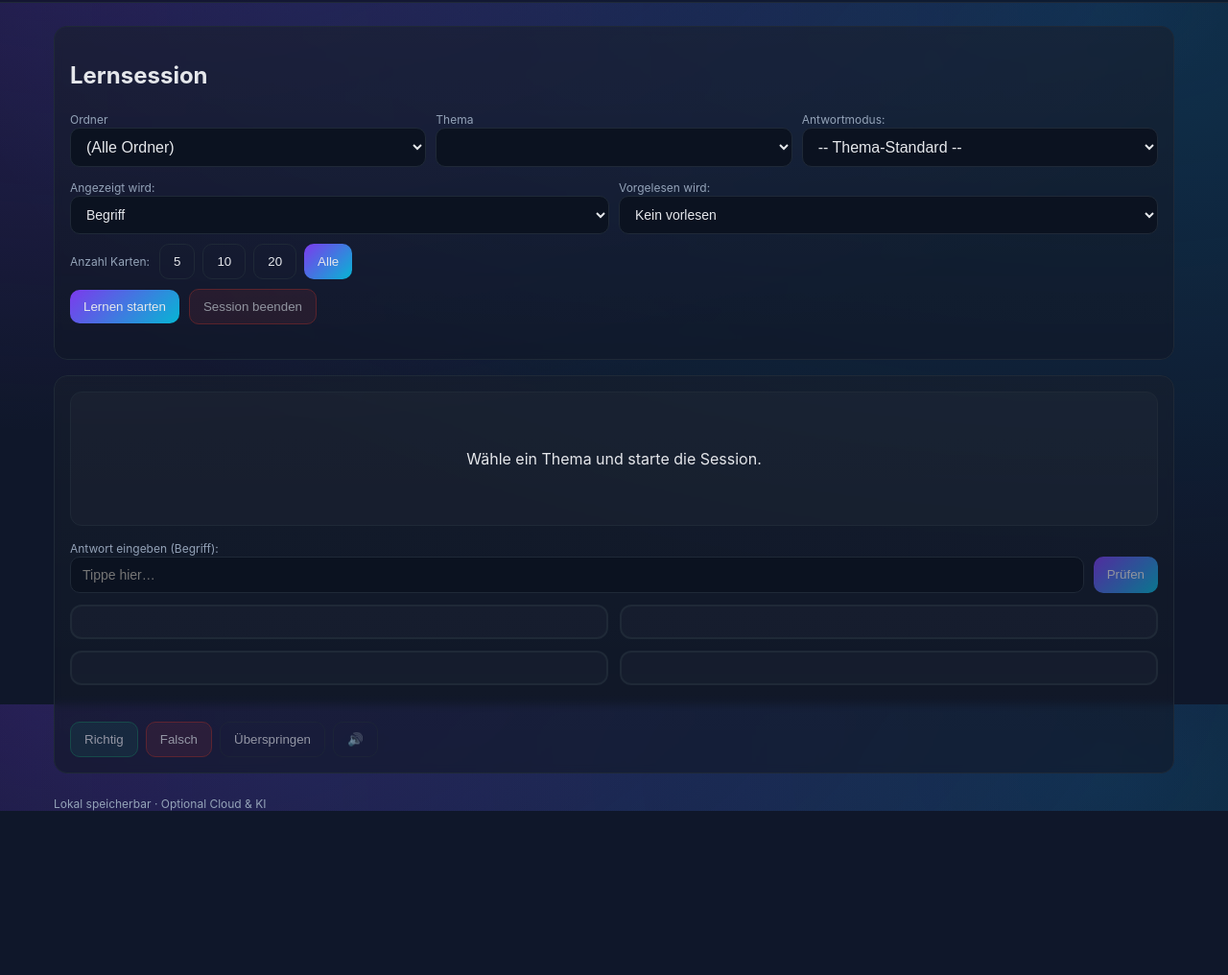
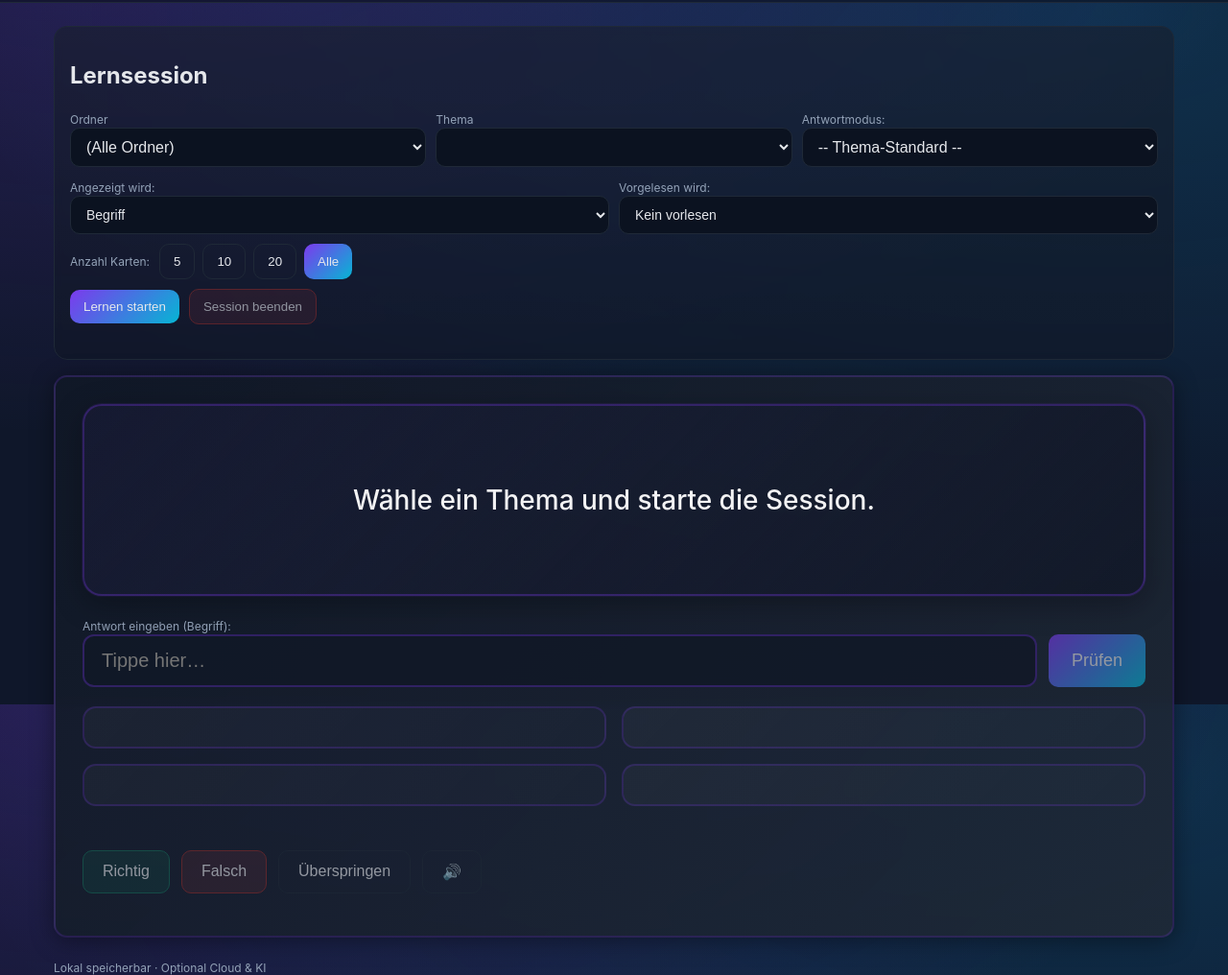
Before and after one commit to kranege1/LernKarten, a website: page index.html in a window 1280 px wide. Shown: the part 66-1082 px from the top of the page at 96% size. Before the commit the page ends 911 px from the top, so only its background shows below. Drawn offline with nearby package versions, Linux system fonts and the light colour scheme; no server answers.

Commit message:
Improve learn area UI with larger fonts and better card styling

```diff
--- a/styles.css
+++ b/styles.css
@@ -77,6 +77,15 @@ body {
   box-sizing: border-box;
 }
 .card.large { grid-column: span 2; }
+
+/* Learn area card gets special styling */
+#learn-area {
+  padding: 28px;
+  background: linear-gradient(135deg, rgba(17,24,39,0.95) 0%, rgba(31,41,55,0.9) 100%);
+  border: 2px solid rgba(124,58,237,0.2);
+  box-shadow: 0 4px 24px rgba(0,0,0,0.4);
+}
+
 .header-row { display:flex; align-items:center; justify-content: space-between; gap: 12px; }
 
 .row { display: flex; align-items: center; gap: 10px; margin: 10px 0; }
@@ -157,34 +166,87 @@ button:disabled { opacity: 0.6; cursor: not-allowed; }
 .switch { display:flex; align-items:center; gap: 8px; }
 
 /* Learn area */
-.prompt { min-height: 140px; background: rgba(255,255,255,0.02); border: 1px solid var(--border); border-radius: 12px; display: grid; place-items: center; padding: 16px; position: relative; overflow: visible; }
-.prompt-text { font-size: 16px; line-height: 1.4; text-align: center; }
+.prompt {
+  min-height: 200px;
+  background: linear-gradient(135deg, rgba(124,58,237,0.05) 0%, rgba(17,24,39,0.8) 100%);
+  border: 2px solid rgba(124,58,237,0.3);
+  border-radius: 20px;
+  display: grid;
+  place-items: center;
+  padding: 32px;
+  position: relative;
+  overflow: visible;
+  box-shadow: 0 8px 32px rgba(0,0,0,0.3), 0 0 0 1px rgba(124,58,237,0.1);
+  transition: all 0.3s ease;
+}
+.prompt:hover {
+  box-shadow: 0 12px 48px rgba(124,58,237,0.2), 0 0 0 1px rgba(124,58,237,0.2);
+  transform: translateY(-2px);
+}
+.prompt-text {
+  font-size: 28px;
+  line-height: 1.5;
+  text-align: center;
+  font-weight: 500;
+  color: rgba(255,255,255,0.95);
+}
 .prompt-image { max-width: 100%; max-height: 240px; border-radius: 10px; display: block; }
-.answer-area { margin-top: 12px; }
-.answer-row { display: flex; gap: 10px; }
-.feedback { min-height: 24px; margin-top: 6px; }
-.actions { display:flex; gap: 8px; margin-top: 8px; }
+.answer-area { margin-top: 20px; }
+.answer-row { display: flex; gap: 12px; }
+.answer-row input {
+  font-size: 20px;
+  padding: 14px 18px;
+  border-radius: 12px;
+  border: 2px solid rgba(124,58,237,0.3);
+  background: rgba(17,24,39,0.8);
+  transition: all 0.2s;
+}
+.answer-row input:focus {
+  border-color: var(--primary);
+  box-shadow: 0 0 0 3px rgba(124,58,237,0.2);
+  outline: none;
+}
+.answer-row button {
+  font-size: 18px;
+  padding: 14px 24px;
+}
+.feedback { min-height: 24px; margin-top: 6px; font-size: 16px; }
+.actions { display:flex; gap: 12px; margin-top: 16px; }
+.actions button {
+  font-size: 16px;
+  padding: 12px 20px;
+}
+
+/* Card meta info */
+#card-meta {
+  margin-top: 16px;
+  font-size: 14px;
+  opacity: 0.7;
+}
 
 /* Multiple Choice */
 .multiple-choice-options {
   display: grid;
   grid-template-columns: 1fr 1fr;
-  gap: 12px;
-  margin-top: 12px;
+  gap: 16px;
+  margin-top: 20px;
 }
 .choice-btn {
-  padding: 16px;
-  font-size: 22px;
+  padding: 20px;
+  font-size: 24px;
   text-align: left;
-  background: rgba(255,255,255,0.02);
-  border: 2px solid var(--border);
-  border-radius: 12px;
+  background: linear-gradient(135deg, rgba(255,255,255,0.03) 0%, rgba(255,255,255,0.01) 100%);
+  border: 2px solid rgba(124,58,237,0.2);
+  border-radius: 14px;
   cursor: pointer;
   transition: all 0.2s;
+  font-weight: 500;
 }
 .choice-btn:hover:not(:disabled) {
-  background: rgba(124,58,237,0.1);
+  background: linear-gradient(135deg, rgba(124,58,237,0.15) 0%, rgba(124,58,237,0.05) 100%);
   border-color: var(--primary);
+  transform: translateY(-2px);
+  box-shadow: 0 4px 12px rgba(124,58,237,0.2);
 }
 .choice-btn.selected {
   background: rgba(124,58,237,0.2);
```
